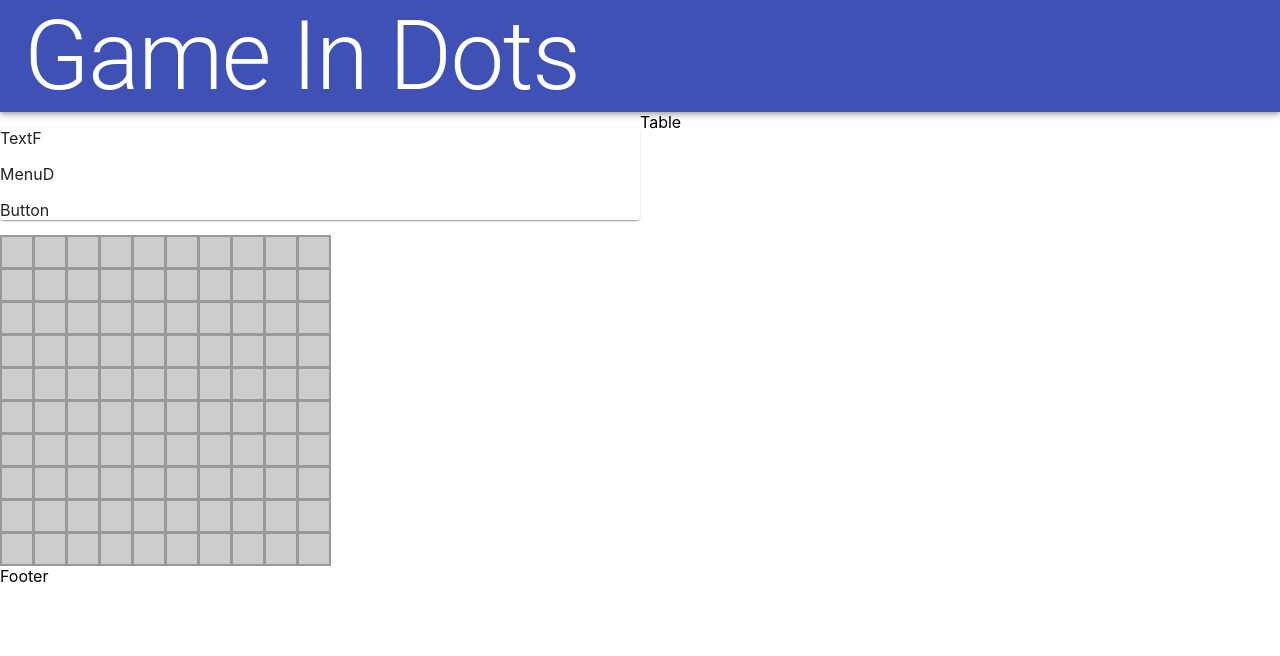
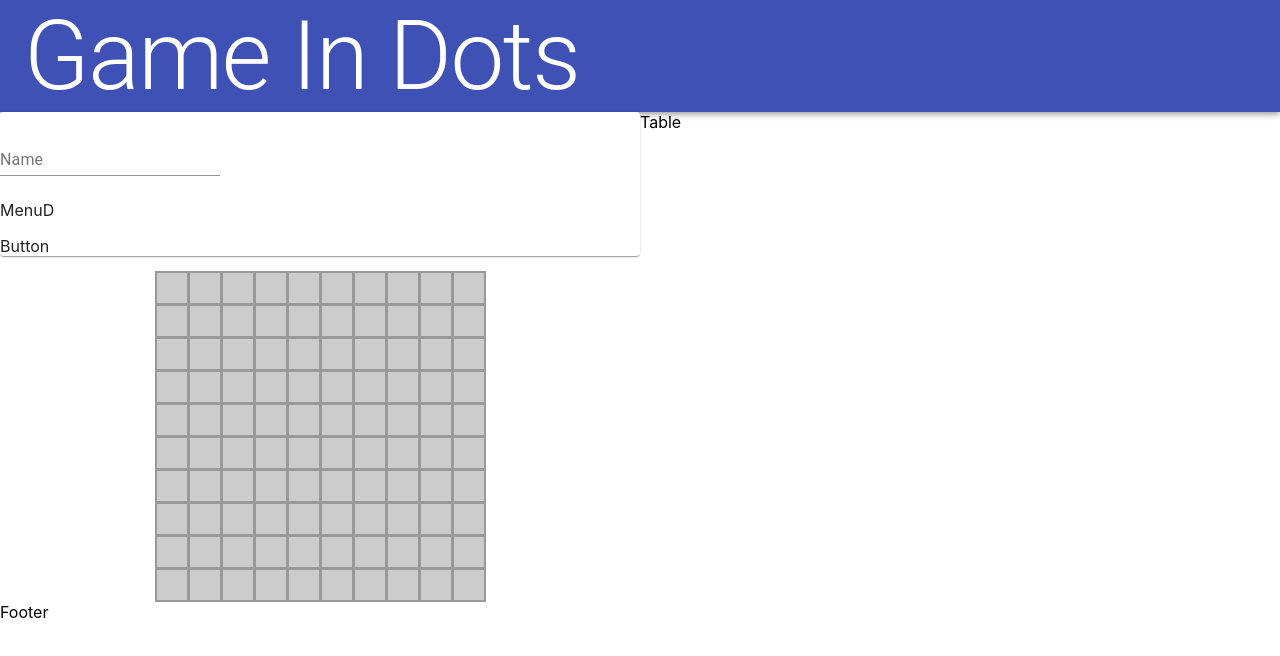
Before and after one commit to VIKI-09/game_in_dots, a React (Create React App) app: page / in a window 1280 px wide. Shown: the top 656 px of the page. Built offline with nearby package versions, Linux system fonts and the light colour scheme.

Commit message:
Styling Playfield Panel

```diff
--- a/src/App.css
+++ b/src/App.css
@@ -1,4 +1,5 @@
 .playfied-row:after {
+  justify: center;
   clear: both;
   content: "";
   display: table;
--- a/src/Game/ControlPanel/UserNameForm.jsx
+++ b/src/Game/ControlPanel/UserNameForm.jsx
@@ -1,8 +1,20 @@
 import React from 'react';
 import TextField from '@material-ui/core/TextField';
-
+function handleChange(name){
+  console.log(name);
+}
 export default props => {
   return(
-    <p>TextF</p>
+    <form>
+     <TextField
+       id="standard-name"
+       label="Name"
+       // className={classes.textField}
+       // value={values.name}
+       onChange={handleChange('name')}
+       margin="normal"
+       placeholder="Player"
+     />
+     </form>
   )
 }
--- a/src/Game/Playfield.jsx
+++ b/src/Game/Playfield.jsx
@@ -1,21 +1,23 @@
-import React from 'react';
+import React,{Fragment} from 'react';
 import '../App.css';
 import Cell from './Cell'
+import Grid from '@material-ui/core/Grid';
 
 export default function Playfield(props){
     const rowCount = 10;
   const colCount = 10;
   return (
-    <div >
+    <Grid container
+          justify='center'>
       {[...new Array(rowCount)].map((x, rowIndex) => {
         return (
-          <div className="playfied-row" key={rowIndex}>
+          <Grid item className="playfied-row" key={rowIndex}>
             {[...new Array(colCount)].map((y, colIndex) => <Cell key={colIndex} val={rowIndex*colCount + colIndex} onChange={props.cellClick} />  )}
-          </div>
+          </Grid>
         )
       })
       }
-    </div>
+    </Grid>
   );
 }
 
```
